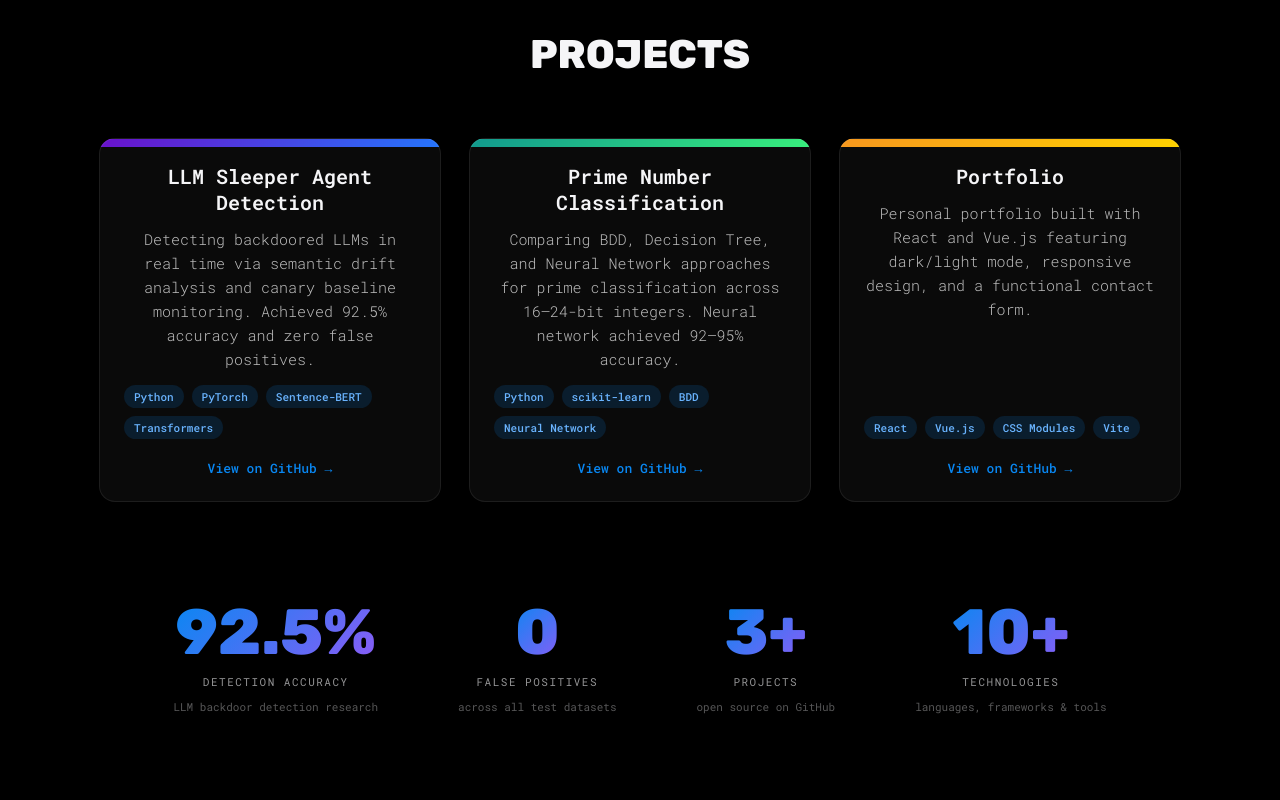
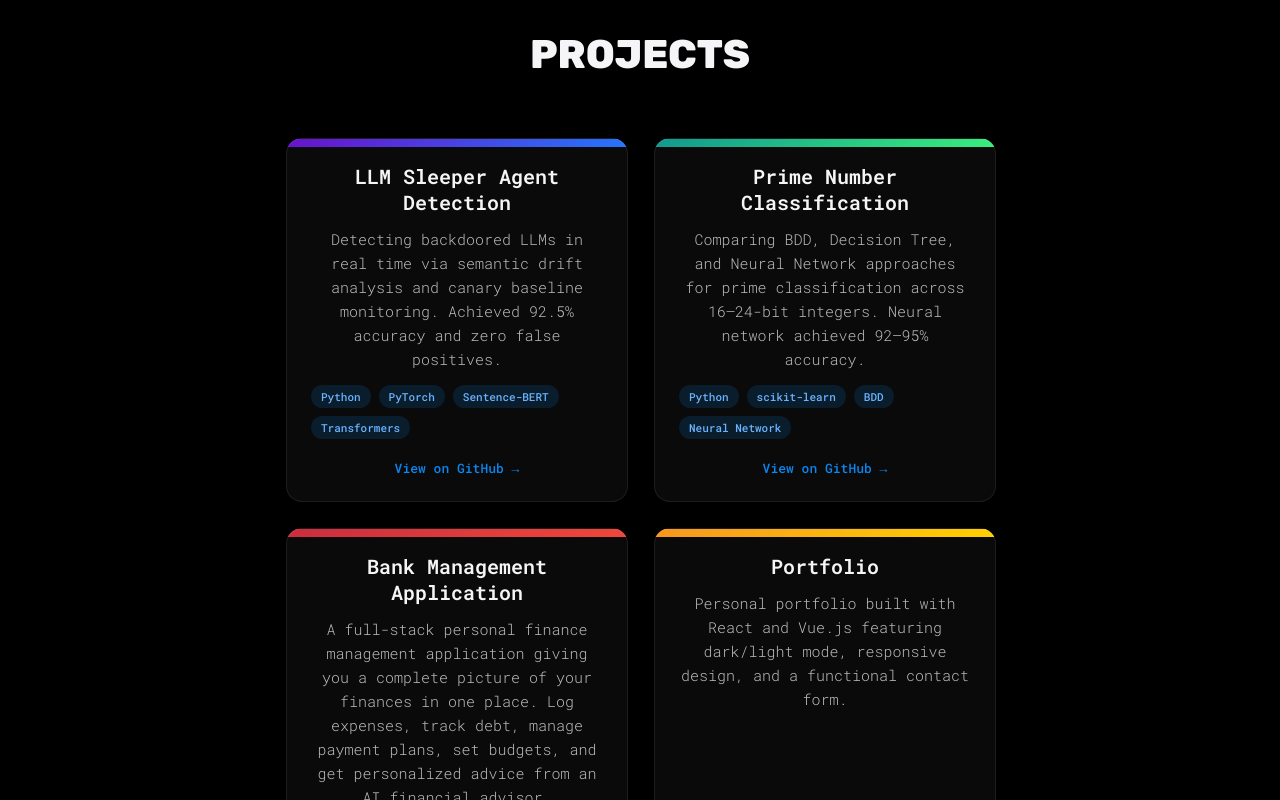
Before and after one commit to RyanRostampour/Portfolio, a React (Vite) app: page / in a window 1280 px wide. Shown: the part 1520-2320 px from the top of the page. Built offline with nearby package versions, Linux system fonts and the light colour scheme.

Commit message:
Updated projects and styling

```diff
--- a/src/sections/Projects/Projects.jsx
+++ b/src/sections/Projects/Projects.jsx
@@ -51,6 +51,15 @@ function Projects() {
         />
         <ProjectCard
           variants={itemVariants}
+          link="https://github.com/RyanRostampour/Bank-Management-Application"
+          h3="Bank Management Application"
+          p="A full-stack personal finance management application giving you a complete picture of your finances in one place. Log expenses, track debt, manage payment plans, set budgets, and get personalized advice from an AI financial advisor."
+          tags={["Next.js", "PostgreSQL", "shadcn/ui"]}
+          accent="linear-gradient(135deg, #cb2d3e, #ef473a)"
+          glowColor="rgba(239, 71, 58, 0.35)"
+        />
+        <ProjectCard
+          variants={itemVariants}
           link="https://github.com/RyanRostampour/Portfolio"
           h3="Portfolio"
           p="Personal portfolio built with React and Vue.js featuring dark/light mode, responsive design, and a functional contact form."
--- a/src/sections/Projects/ProjectsStyles.module.css
+++ b/src/sections/Projects/ProjectsStyles.module.css
@@ -14,11 +14,17 @@
 
 @media (width >= 800px) {
   .projectsContainer {
-    flex-direction: row;
-    flex-wrap: wrap;
+    display: grid;
+    grid-template-columns: repeat(2, 340px);
     justify-content: center;
     align-items: stretch;
     gap: 28px;
     padding: 0 30px;
   }
 }
+
+@media (width >= 1500px) {
+  .projectsContainer {
+    grid-template-columns: repeat(4, 340px);
+  }
+}
```
